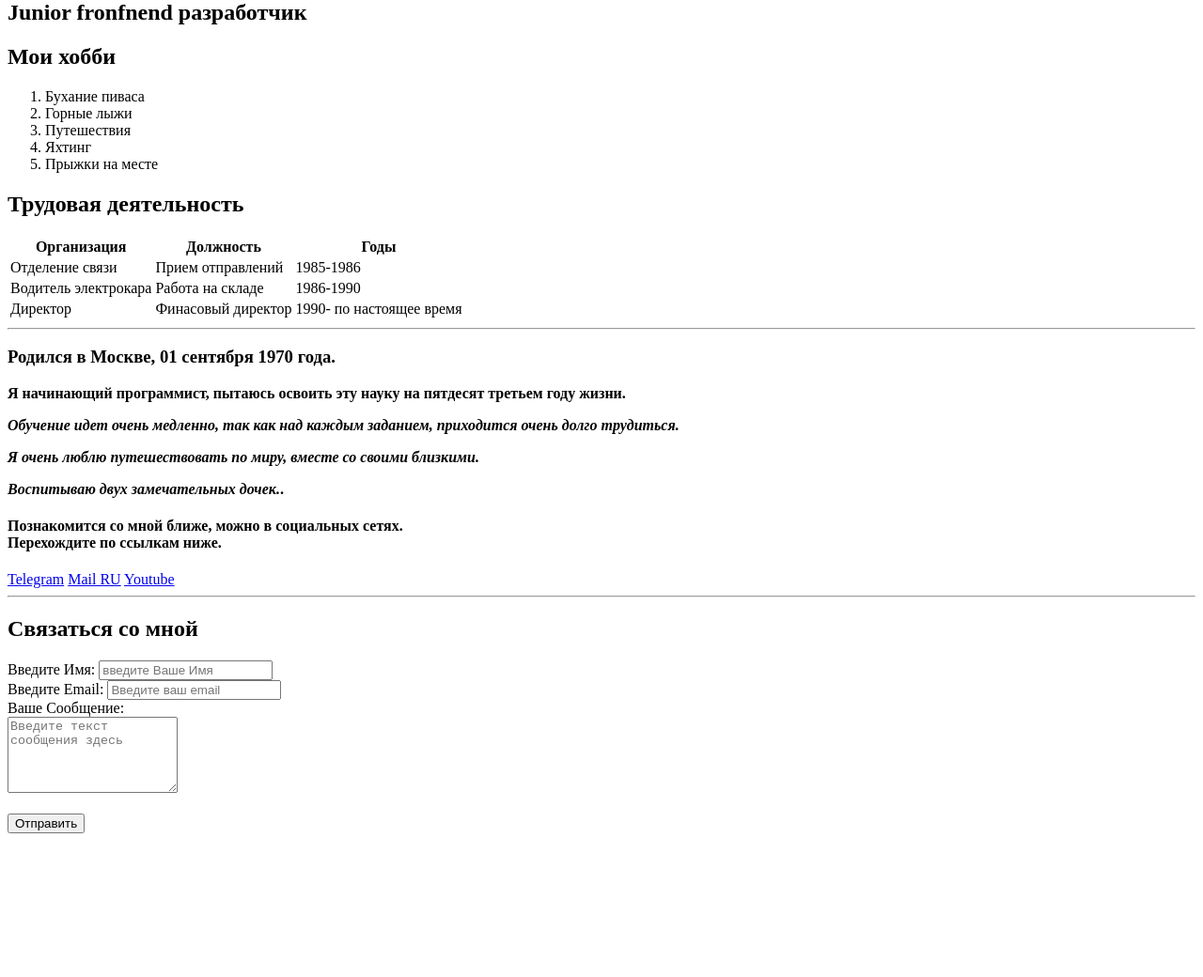
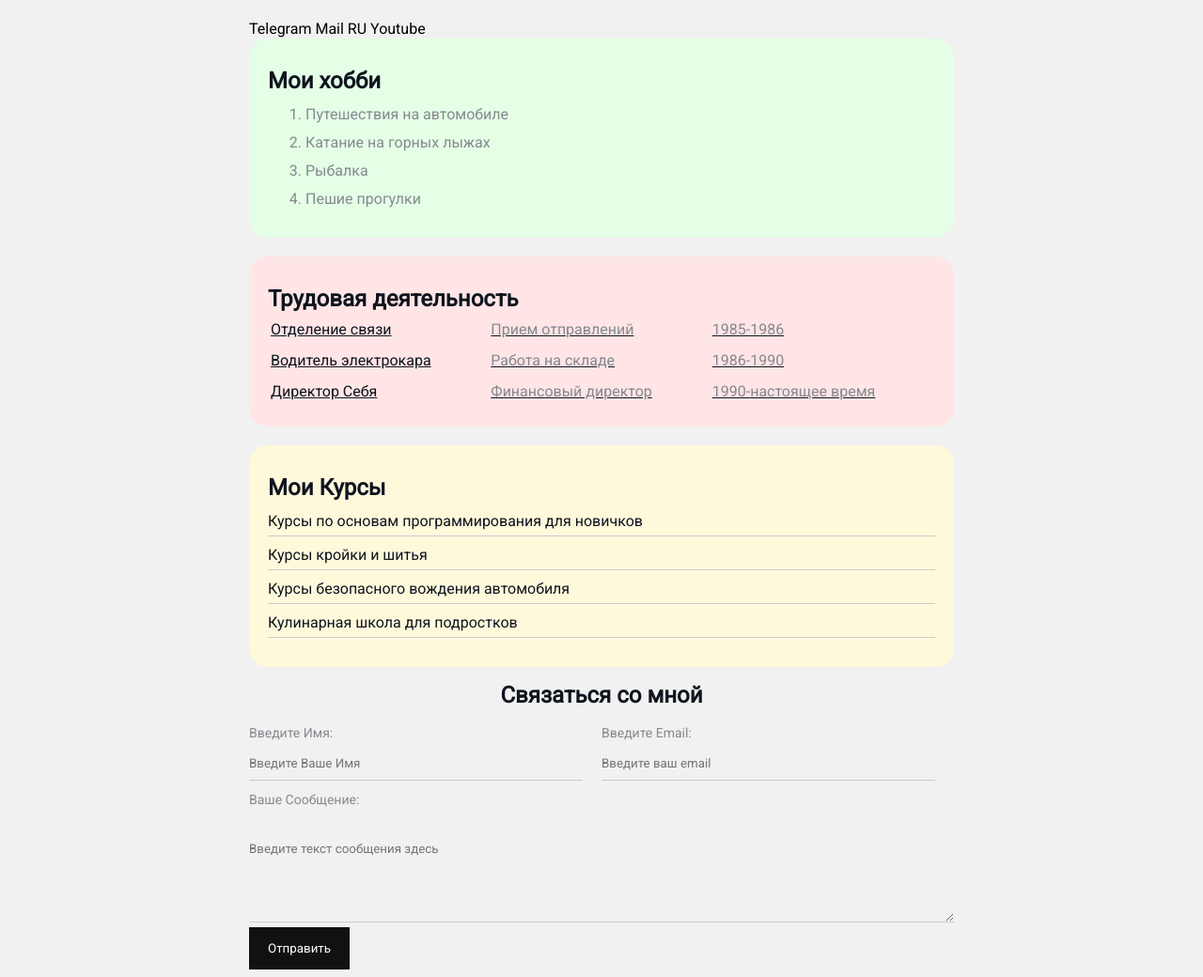
Before and after one commit to igor525/r, a plain HTML site: page index.html in a window 1280 px wide. Shown: the part 317-1357 px from the top of the page at 94% size. Before the commit the page ends 1212 px from the top, so only its background shows below. Drawn offline with Linux system fonts and the light colour scheme; a web font is replaced by a local one.

Commit message:
Add styles

```diff
--- /dev/null
+++ b/Git_css.css
@@ -0,0 +1,193 @@
+/* Импорт шрифтов */
+@import url('https://fonts.googleapis.com/css2?family=Lato&family=Martian+Mono&family=Roboto&display=swap');
+
+/* Общие стили для body */
+body {
+  font-family: 'Roboto', sans-serif;
+  font-size: 16px;
+  line-height: 20px;
+  font-weight: normal;
+  background:#f1f1f1;
+  color: #0f141e;
+}
+
+a {
+color: #000;
+text-decoration: none;
+}
+
+a:hover {
+  text-decoration: underline;
+}
+
+a:active {
+  color: blue;
+}
+
+a:visited {
+  color: darkred;
+}
+
+
+.container {
+  max-width: 750px;
+  margin: auto;
+  padding-top: 30px;
+}
+
+.avatar {
+  width: 200px;
+  border-radius: 20px;
+  box: shadow 4px 4px 14 px rgba (0,0,0, .25) ;
+}
+
+.info {
+  margin-bottom: 20px;
+  /*display:flex;*/
+}
+
+.info-text {
+  margin-left: 40 px;
+}
+
+
+.info-text p {
+  font-style: italic;
+  font-weight: bold;
+  color:#86898f;
+  margin: 0;
+}
+
+.info-text h4 {
+  margin-bottom: 10;
+}
+
+@media (max-width:750px) {
+  .info {
+    display:block;
+    text-align: center;
+}
+}
+
+/* Стили для таблицы */
+table {
+  text-decoration: underline; /* Не совсем понятно, зачем это для таблицы */
+}
+
+.card {
+  border-radius: 20px;
+  padding: 15px 20px;
+  margin-bottom: 20px;
+}
+
+.card h2 {
+margin-bottom: 10px;
+}
+
+.bg-yellow {
+  background: #fff9dc;
+}
+
+.bg-red {
+  background: #ffe5e5;
+}
+
+.bg-green {
+  background-color: #e5ffe7;
+}
+
+.btn {
+  background: #111;
+  padding: 15px 20px;
+  color: #fff;
+  border: none;
+  font-family: inherit;
+  cursor: pointer;
+}
+
+.btn:hover {
+  opacity: 0.8;
+}
+
+.list {
+  padding: 0 20 px;
+}
+
+.list li {
+  color: #86898f;
+  margin-bottom: 10px;
+}
+
+.link-list {
+  list-style: none;
+  padding: 0;
+}
+
+.link-list li {
+  margin-bottom: 10px;
+  border-bottom: 1px solid #ccc;
+  padding-bottom: 5px;
+}
+
+.table {
+  width: 100%;
+}
+
+.table td {
+  padding-bottom: 10px;
+}
+
+.table td:nth-child(2),.table td:nth-child(3)  {
+  color: #86898f;
+}
+
+.form h2 {
+  text-align: center;
+}
+
+.form-row {
+margin-bottom: 10px;
+display: flex;
+}
+
+.form-row .form-group {
+  /*display: inline-block;*/
+  margin-right: 20px;
+  width: 50%;
+  /*width: (50%-20px);*/
+}
+
+.form-group label {
+  display: block;
+  font-size: 14px;
+  color: #86898f;
+
+}
+
+.form-row .form-group last-child {
+  margin-right: 0;
+}
+
+@media (max-width:750px) {
+ .form-row {
+    display: block;
+ }
+  .form-row .form-group {
+      width: 100%;
+      margin: right 0;
+      margin-bottom: 10 px;
+    }
+  }
+
+.form-group input,
+.form-group textarea {
+  width: 100%;
+  box-sizing: border-box;
+  border: none;
+  background: transparent;
+  border-bottom: 1px solid #ccc;
+  color: #000;
+  padding: 15px 0 10px;
+  outline: none;
+  font-family: inherit;
+}
--- a/index.html
+++ b/index.html
@@ -1,39 +1,57 @@
 <!DOCTYPE html>
-<!-- saved from url=(0045)http://127.0.0.1:5500/Resume%20Igor%20SH.html -->
-<html lang="en"><head><meta http-equiv="Content-Type" content="text/html; charset=UTF-8">
-
+<html lang="en">
+      <head>
+        <meta charset="UTF-8">
         <meta name="viewport" content="width=device-width, initial-scale=1.0">
         <title>Resume Igor SH</title>
+        <link rel="stylesheet" href="Git_css.css">
       </head>
     <body>
-  <img src="./Почта России.JPG" width="300," alt=" Фотка ненсионного св-ва">
-  <br>
-<h1>Igor Shafranov </h1>
-<h2>Junior fronfnend разработчик</h2>
+      <div class="container">
+          <div class="info">
+            <img src="./Почта России.JPG"   alt="Фотка непонятного свидетельства" class="avatar">
+            <div class="info-text">
+              <h1>Igor Shafranov</h1>
+              <p>Я основатель одноименного <strong>Youtube канала</strong> и онлайн-школы по программированию <strong>Злой ТИГР</strong></p>
 
+                <div>
+                  <h4>Список соц сетей</h4>
+
+                  <a href="https://web.telegram.org/a/" target="_blank">Telegram</a>
+                  <a href="https://www.mail.ru" target="_blank">Mail RU</a>
+                  <a href="http://www.Youtube.com" target="_blank">Youtube</a>
+
+                </div>
+
+            </div>
+
+              <div class="card bg-green">
                 <h2>Мои хобби</h2>
-<ol>
-    <li>Бухание пиваса</li>
-    <li>Горные лыжи</li>
-    <li>Путешествия</li>
-    <li>Яхтинг</li>
-    <li>Прыжки на месте</li>
+                <ol class="list">
+                  <li>Путешествия на автомобиле</li>
+                  <li>Катание на горных лыжах</li>
+                  <li>Рыбалка</li>
+                  <li>Пешие прогулки</li>
                 </ol>
+              </div>
+
+          </div>
+
+          <div class="card bg-red">
             <h2>Трудовая деятельность</h2>
-<table>
-  <thead>
+              <table class="table">
+                <!--<thead>
                   <tr>
                     <th>Организация</th>
                     <th>Должность</th>
                     <th>Годы</th>
                   </tr>
-  </thead>
-
+                </thead>-->
                 <tbody>
                   <tr>
                     <td>Отделение связи</td>
                     <td>Прием отправлений</td>
-        <td>1985-1986</td>
+                    <td>1985-1986</t>
                   </tr>
                 <tr>
                   <td>Водитель электрокара</td>
@@ -41,45 +59,52 @@
                   <td>1986-1990</td>
                 </tr>
                 <tr>
-       <td>Директор</td>
-       <td>Финасовый директор</td>
-       <td>1990- по настоящее время</td>
+                  <td>Директор Себя</td>
+                  <td>Финансовый директор</td>
+                  <td>1990-настоящее время</td>
                 </tr>
                 </tbody>
               </table>
-<hr>
-<h3>Родился в Москве, 01 сентября 1970 года.</h3>
-<p><strong>Я начинающий программист, пытаюсь  освоить  эту науку на пятдесят третьем году жизни.</strong></p><p><strong>
-  <em> Обучение идет очень  медленно,
-   так как над каждым заданием, приходится очень долго трудиться.</em></strong></p><strong><em> Я очень люблю путешествовать по миру,
-    вместе со своими близкими.</em></strong><p><strong><em> Воспитываю двух замечательных дочек.</em>.</strong>
+          </div>
+          <div class="card bg-yellow">
 
-      </p><h4>Познакомится со мной ближе, можно в социальных сетях.<br>Перехождите по ссылкам ниже.</h4>
-       <a href="https://web.telegram.org/a/" target="_blank">Telegram</a>
-       <a href="https://www.mail.ru" target= "_blank" >Mail RU</a>
-       <a href="http://www.Youtube.com" target="_blank">Youtube</a>
-<hr>
-
-<h2>Связаться со мной</h2>
-<form action="/">
-
-  <div>
-    <label for="name">Введите Имя:</label>
-    <input type="text" id="name" placeholder="введите Ваше Имя">
+            <h2>Мои Курсы</h2>
+              <ul class="link-list">
+                <li>Курсы по основам программирования для новичков</li>
+                <li>Курсы кройки и шитья</li>
+                <li>Курсы безопасного вождения автомобиля</li>
+                <li>Кулинарная школа для подростков</li>
+              </ul>
           </div>
 
-  <div>
+
+            <form action="/" class="form">
+              <h2>Связаться со мной</h2>
+
+              <div class="form-row">
+                <div class="form-group">
+                  <label for="name">Введите Имя:</label>
+                  <input type="text" id="name" placeholder="Введите Ваше Имя">
+                </div>
+
+
+                <div class="form-group">
                   <label for="Email">Введите Email:</label>
                   <input type="email" id="Email" placeholder="Введите ваш email">
                 </div>
 
-  <div>
+              </div>
+
+                <div class="form-group">
                   <label for="message">Ваше Сообщение:</label><br>
                   <textarea id="message" cols="20" rows="5" placeholder="Введите текст сообщения здесь"></textarea>
                 </div>
-  <br>
-  <input type="submit" value="Отправить">
+                  <input class="btn" type="submit"
+                  value="Отправить">
             </form>
-</script>
+
+
+
+      </div>
     </body>
 </html>
```
Also changed, not shown: 1 other file. Lines whose indentation alone changed are shown as unchanged.
